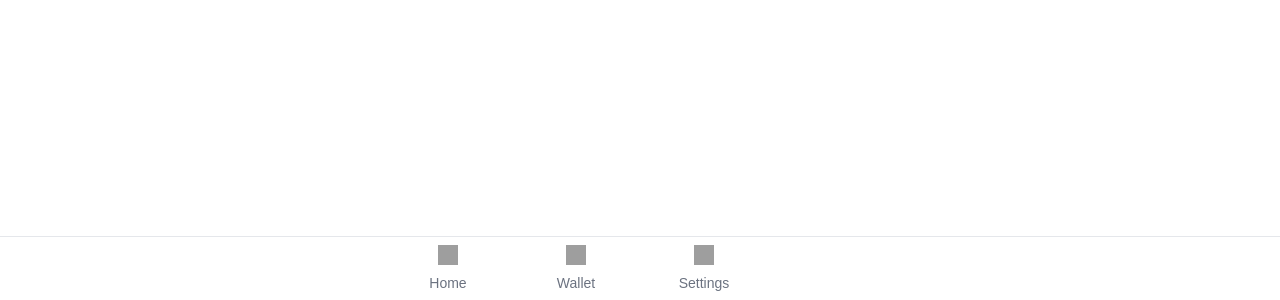
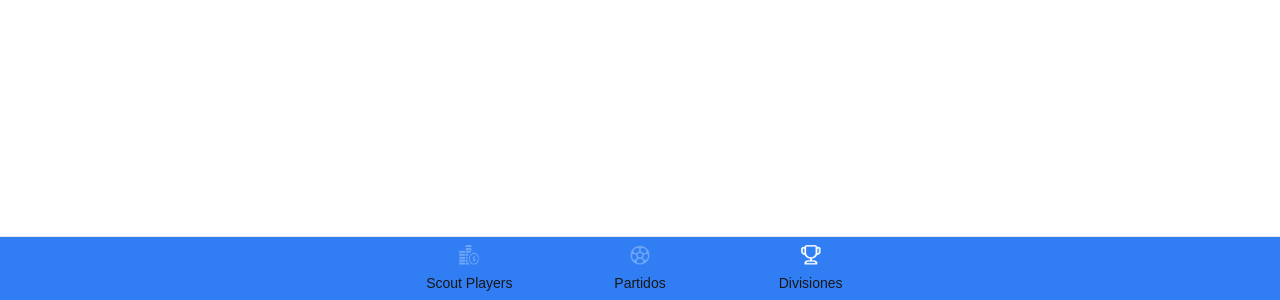
Before and after one commit to No-Country-simulation/h2-01-n-node-react, a Next.js app in the folder waki-front/: page /testUI in a window 1280 px wide. Shown: the part 500-800 px from the top of the page. Built offline with nearby package versions, Linux system fonts and the light colour scheme; grey boxes are pictures that could not be loaded.

Commit message:
componente menu 2/3

```diff
--- a/waki-front/app/components/MenuInferior/MenuInferior.tsx
+++ b/waki-front/app/components/MenuInferior/MenuInferior.tsx
@@ -3,26 +3,29 @@ import React from 'react'
 import ScoutPlayers from '../../assets/Vector-2.png'
 import Partidos from '../../assets/Vector-1.png'
 import Divisiones from '../../assets/Vector.png'
+import Image from 'next/image'
+
 
 const MenuInferior = () => {
 
   return (
-    <div className="fixed bottom-0 left-0 z-50 w-full h-16 bg-white border-t border-gray-200 dark:bg-gray-700 dark:border-gray-600">
-    <div className="grid h-full max-w-lg grid-cols-4 mx-auto font-medium">
-        <button type="button" className="inline-flex flex-col items-center justify-center px-5 hover:bg-gray-50 dark:hover:bg-gray-800 group">
-            <img src='/assets/Vector.png' alt="ScoutPlayers" className="w-5 h-5 mb-2 text-gray-500 dark:text-gray-400 group-hover:text-blue-600 dark:group-hover:text-blue-500" />
-            <span className="text-sm text-gray-500 dark:text-gray-400 group-hover:text-blue-600 dark:group-hover:text-blue-500">Home</span>
-        </button>
-        <button type="button" className="inline-flex flex-col items-center justify-center px-5 hover:bg-gray-50 dark:hover:bg-gray-800 group">
-        <img src={Partidos} alt="ScoutPlayers" className="w-5 h-5 mb-2 text-gray-500 dark:text-gray-400 group-hover:text-blue-600 dark:group-hover:text-blue-500" />
-            <span className="text-sm text-gray-500 dark:text-gray-400 group-hover:text-blue-600 dark:group-hover:text-blue-500">Wallet</span>
-        </button>
-        <button type="button" className="inline-flex flex-col items-center justify-center px-5 hover:bg-gray-50 dark:hover:bg-gray-800 group">
-        <img src={Divisiones} alt="ScoutPlayers" className="w-5 h-5 mb-2 text-gray-500 dark:text-gray-400 group-hover:text-blue-600 dark:group-hover:text-blue-500" />
-            <span className="text-sm text-gray-500 dark:text-gray-400 group-hover:text-blue-600 dark:group-hover:text-blue-500">Settings</span>
-        </button>
-    </div>
+<div className="fixed bottom-0 left-0 z-50 w-full h-16 bg-custom-blue border-t border-white-200 dark:bg-custom-blue dark:border-white-600">
+  <div className="grid h-full max-w-lg grid-cols-3 mx-auto font-medium">
+    <button type="button" className="inline-flex flex-col items-center justify-center px-5 hover:bg-custom-blue dark:hover:bg-white-800 group">
+      <Image src={ScoutPlayers} width={20} height={20} alt="ScoutPlayers" className="w-5 h-5 mb-2 text-white-500 dark:text-white-400 group-hover:text-white-600 dark:group-hover:text-white-500" />
+      <span className="text-sm text-white-500 dark:text-white-400 group-hover:text-white-600 dark:group-hover:text-white-500">Scout Players</span>
+    </button>
+    <button type="button" className="inline-flex flex-col items-center justify-center px-5 hover:bg-custom-blue dark:hover:bg-white-800 group">
+      <Image src={Partidos} width={20} height={20} alt="ScoutPlayers" className="w-5 h-5 mb-2 text-white-500 dark:text-white-400 group-hover:text-white-600 dark:group-hover:text-white-500" />
+      <span className="text-sm text-white-500 dark:text-white-400 group-hover:text-white-600 dark:group-hover:text-white-500">Partidos</span>
+    </button>
+    <button type="button" className="inline-flex flex-col items-center justify-center px-5 hover:bg-custom-blue dark:hover:bg-white-800 group">
+      <Image src={Divisiones} width={20} height={20} alt="ScoutPlayers" className="w-5 h-5 mb-2 text-white-500 dark:text-white-400 group-hover:text-white-600 dark:group-hover:text-white-500" />
+      <span className="text-sm text-white-500 dark:text-white-400 group-hover:text-white-600 dark:group-hover:text-white-500">Divisiones</span>
+    </button>
+  </div>
 </div>
+
   )
 }
 
--- a/waki-front/tailwind.config.ts
+++ b/waki-front/tailwind.config.ts
@@ -11,6 +11,7 @@ const config: Config = {
       colors: {
         background: "var(--background)",
         foreground: "var(--foreground)",
+        'custom-blue': '#317EF4',
       },
     },
   },
```
